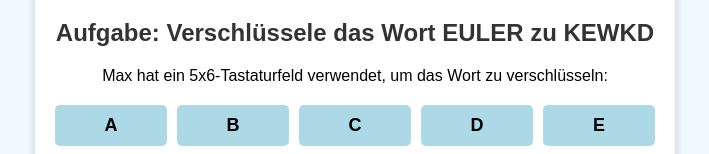
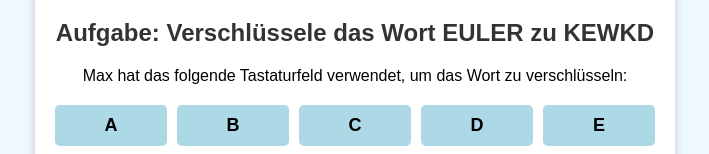
Before and after one commit to 07antonia/MathePSeminar, a plain HTML site: page index.html in a window 1280 px wide. Shown: the part 138-292 px from the top of the page, without its empty margins (285-994 px from the left). Drawn offline with Linux system fonts and the light colour scheme.

Commit message:
Update index.html
Anstatt 5•6 das folgende Tastaturfeld

```diff
--- a/index.html
+++ b/index.html
@@ -146,7 +146,7 @@
 
         <h2>Aufgabe: Verschlüssele das Wort <strong>EULER</strong> zu <strong>KEWKD</strong></h2>
 
-        <p>Max hat ein 5x6-Tastaturfeld verwendet, um das Wort zu verschlüsseln:</p>
+        <p>Max hat das folgende Tastaturfeld verwendet, um das Wort zu verschlüsseln:</p>
 
         <div class="alphabet">
 
```
